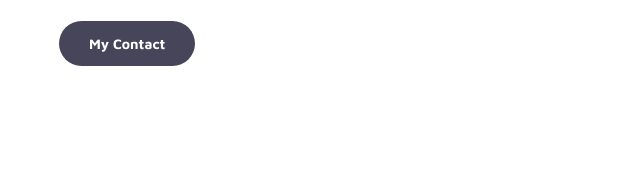
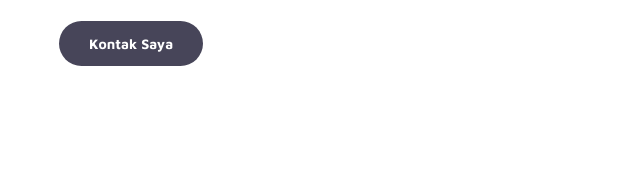
Before and after one commit to AhmadFauzan110/ahmadfauzan110.github.io, a plain HTML site: page index.html in a window 1280 px wide. Shown: the part 413-604 px from the top of the page, 26-666 px from the left. Drawn offline with Linux system fonts and the light colour scheme.

Commit message:
Update index.html

```diff
--- a/index.html
+++ b/index.html
@@ -81,7 +81,7 @@ https://www.tooplate.com/view/2115-marvel
                         <p>Halo! Nama saya Ahmad Fauzan Nadhir, saya tinggal di Cipayung Jaya Depok, Jawa Barat, dan saya memiliki minat dalam menganalisis data, melakukan riset, serta mencari solusi dari berbagai masalah.</p>
 
                         <div class="custom-btn-group mt-4">
-                        <a href="#contact" class="btn custom-btn custom-btn-bg custom-btn-link">My Contact</a>
+                        <a href="#contact" class="btn custom-btn custom-btn-bg custom-btn-link">Kontak Saya</a>
                         </div>
                     </div>
                 </div>
```
